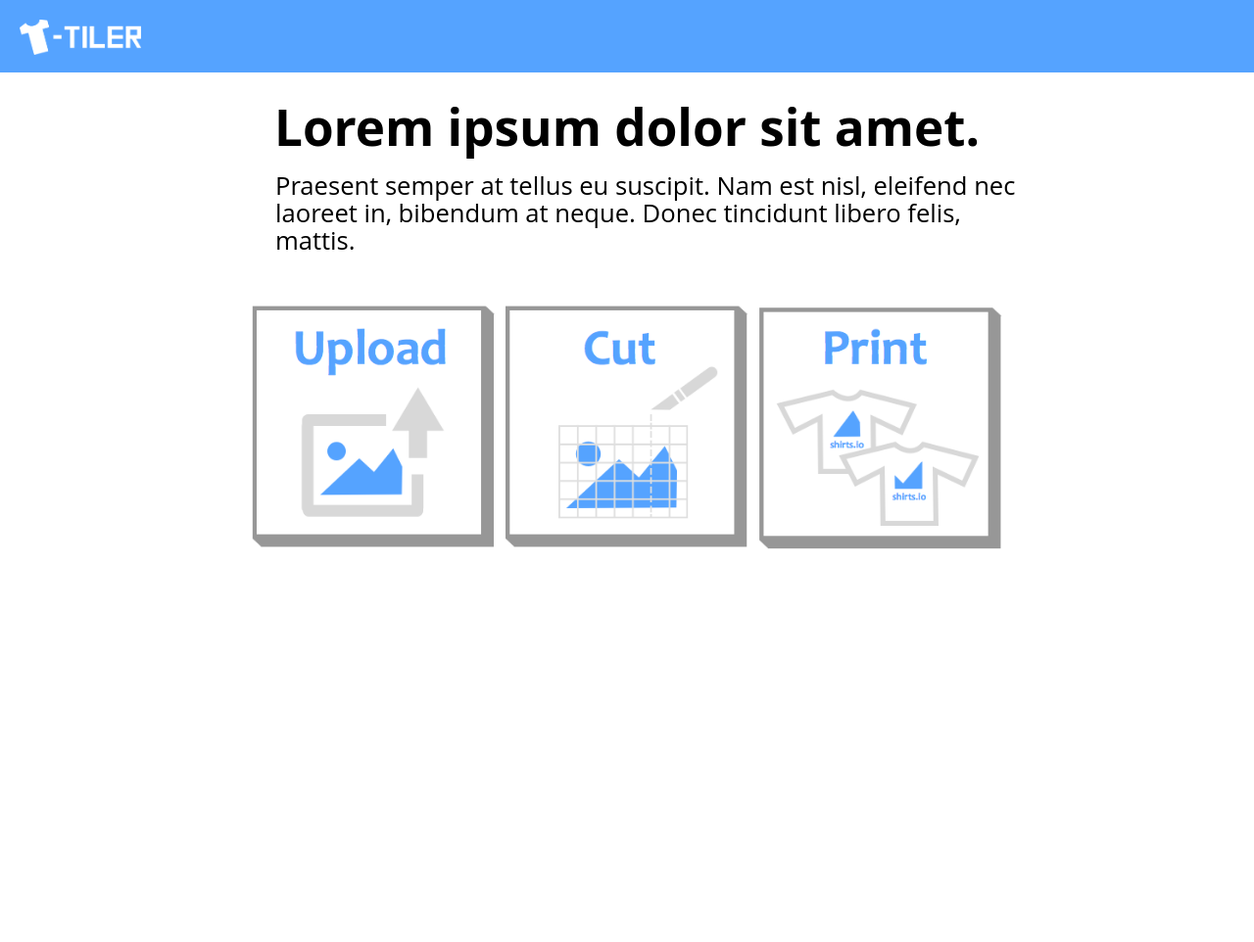
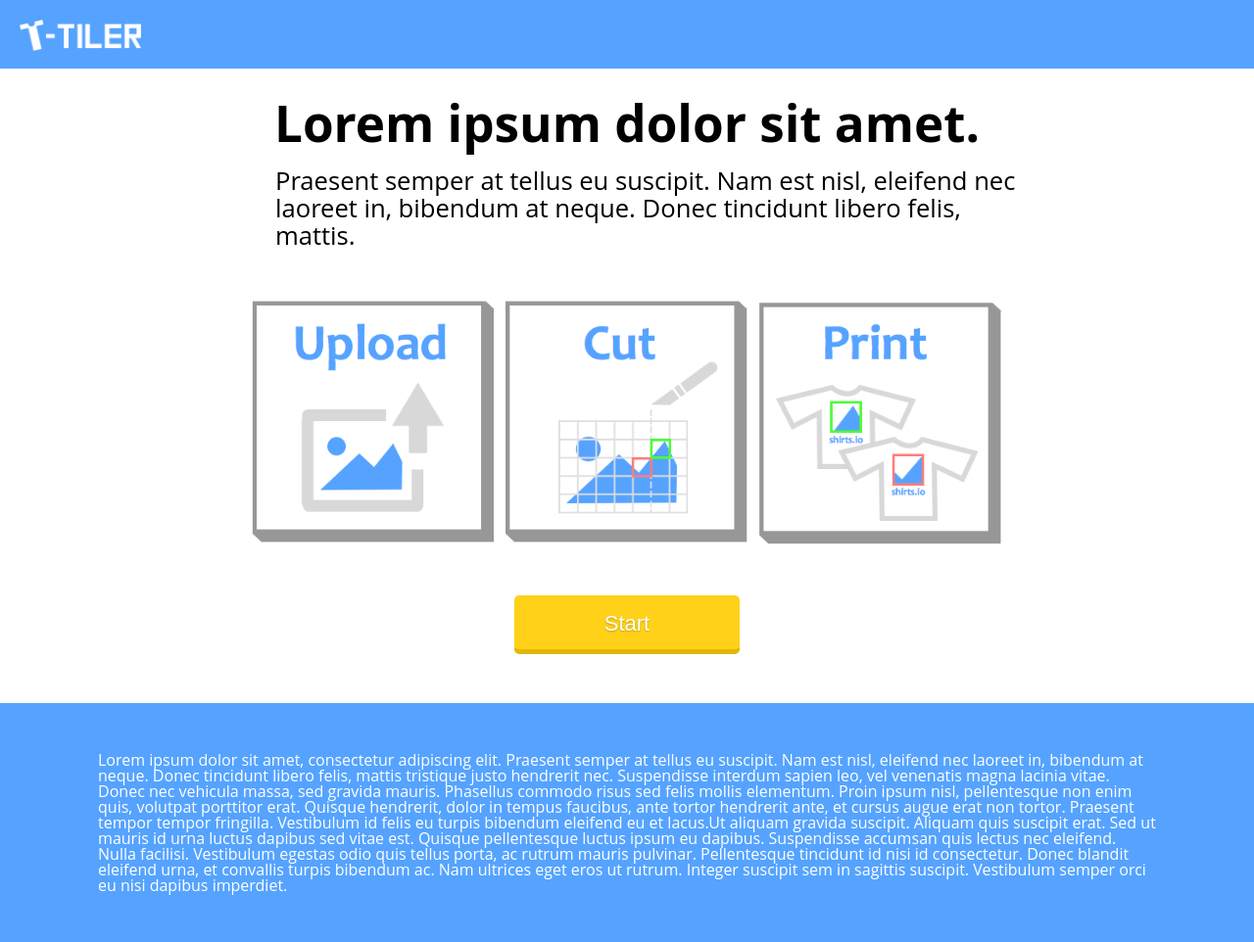
Before and after one commit to gauss1181/shirtsio, a Django app: page /app/ in a window 1280 px wide. Shown: the whole page at 98% size. Before the commit the page ends 561 px from the top, so only its background shows below. Run offline with Django 3.2, Linux system fonts and the light colour scheme.

Commit message:
[Added] New logo, start button; modified summary image - cut and print

```diff
--- a/shirtsio/static/css/app.css
+++ b/shirtsio/static/css/app.css
@@ -141,3 +141,47 @@ nav {
     font-size: 1.6em;
     line-height: 28px;
 }
+
+#start-btn {
+    text-align: center;
+    margin: 50px auto;
+}
+
+.start-button {
+  position: relative;
+  vertical-align: top;
+  width: 18%;
+  height: 60px;
+  padding: 0;
+  font-size: 22px;
+  color:white;
+  text-align: center;
+  text-shadow: 0 1px 2px rgba(0, 0, 0, 0.25);
+  background: #FFD119;
+  border: 0;
+  border-bottom: 2px solid #e2b607;
+  cursor: pointer;
+  -webkit-box-shadow: inset 0 -2px #e2b607;
+  box-shadow: inset 0 -3px #e2b607;
+  outline-style: none;
+  border-radius: 5px;
+}
+
+.start-button:hover {
+  background-color: #f1c40f;
+
+}
+
+.start-button:active {
+  top: 1px;
+  outline: none;
+  -webkit-box-shadow: none;
+  box-shadow: none;
+}
+
+#upload-slice {
+    background-color: #55A3FF;
+    color: #fff;
+    padding: 50px 100px;
+    font-size:
+}
--- a/shirtsio/templates/app/index.html
+++ b/shirtsio/templates/app/index.html
@@ -10,7 +10,7 @@
 
     <body>
         <nav>
-            <img width="10%" src="{% static '/static/img/logo-square.png' %}"><br /><br />
+            <img width="10%" src="{% static '/static/img/logo-square-w.png' %}"><br /><br />
         </nav>
 
         <div id="intro">
@@ -19,5 +19,19 @@
             <img width="60%" src="{% static '/static/img/summary.png' %}">
         </div>
 
+        <div id="start-btn">
+            <a href="#upload-slice"><input type="submit" value="Start" class="start-button"></a>
+        </div>
+
+        <div id="upload-slice">
+            <p>Lorem ipsum dolor sit amet, consectetur adipiscing elit. Praesent semper at tellus eu suscipit. Nam est nisl, eleifend nec laoreet in, bibendum at neque. Donec tincidunt libero felis, mattis tristique justo hendrerit nec. Suspendisse interdum sapien leo, vel venenatis magna lacinia vitae. Donec nec vehicula massa, sed gravida mauris. Phasellus commodo risus sed felis mollis elementum. Proin ipsum nisl, pellentesque non enim quis, volutpat porttitor erat. Quisque hendrerit, dolor in tempus faucibus, ante tortor hendrerit ante, et cursus augue erat non tortor. Praesent tempor tempor fringilla. Vestibulum id felis eu turpis bibendum eleifend eu et lacus.Ut aliquam gravida suscipit. Aliquam quis suscipit erat. Sed ut mauris id urna luctus dapibus sed vitae est. Quisque pellentesque luctus ipsum eu dapibus. Suspendisse accumsan quis lectus nec eleifend. Nulla facilisi. Vestibulum egestas odio quis tellus porta, ac rutrum mauris pulvinar. Pellentesque tincidunt id nisi id consectetur. Donec blandit eleifend urna, et convallis turpis bibendum ac. Nam ultrices eget eros ut rutrum. Integer suscipit sem in sagittis suscipit. Vestibulum semper orci eu nisi dapibus imperdiet.
+
+</p>
+        </div>
+
+
+
+
+
     </body>
 </html>
```
Also changed, not shown: shirtsio/static/img/logo-square-w.png (added), shirtsio/static/img/summary.png, 2 other files.
